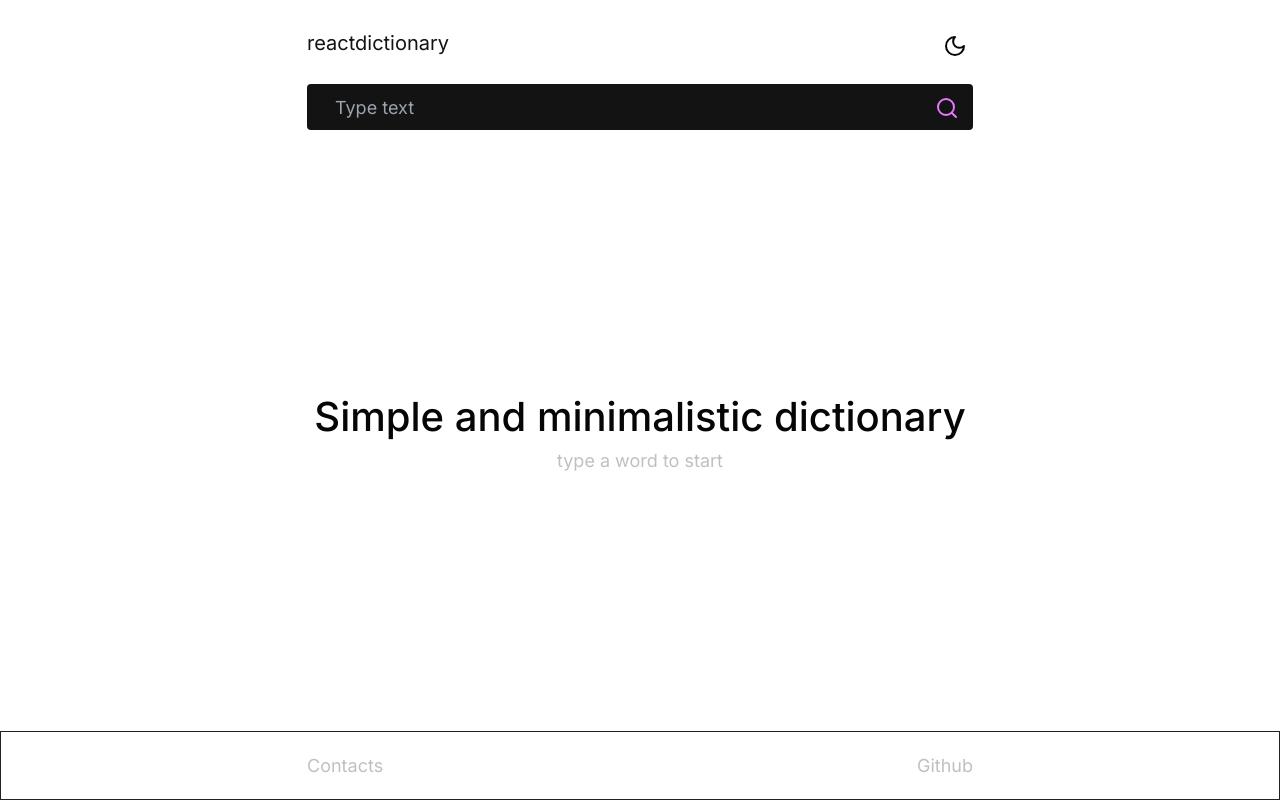
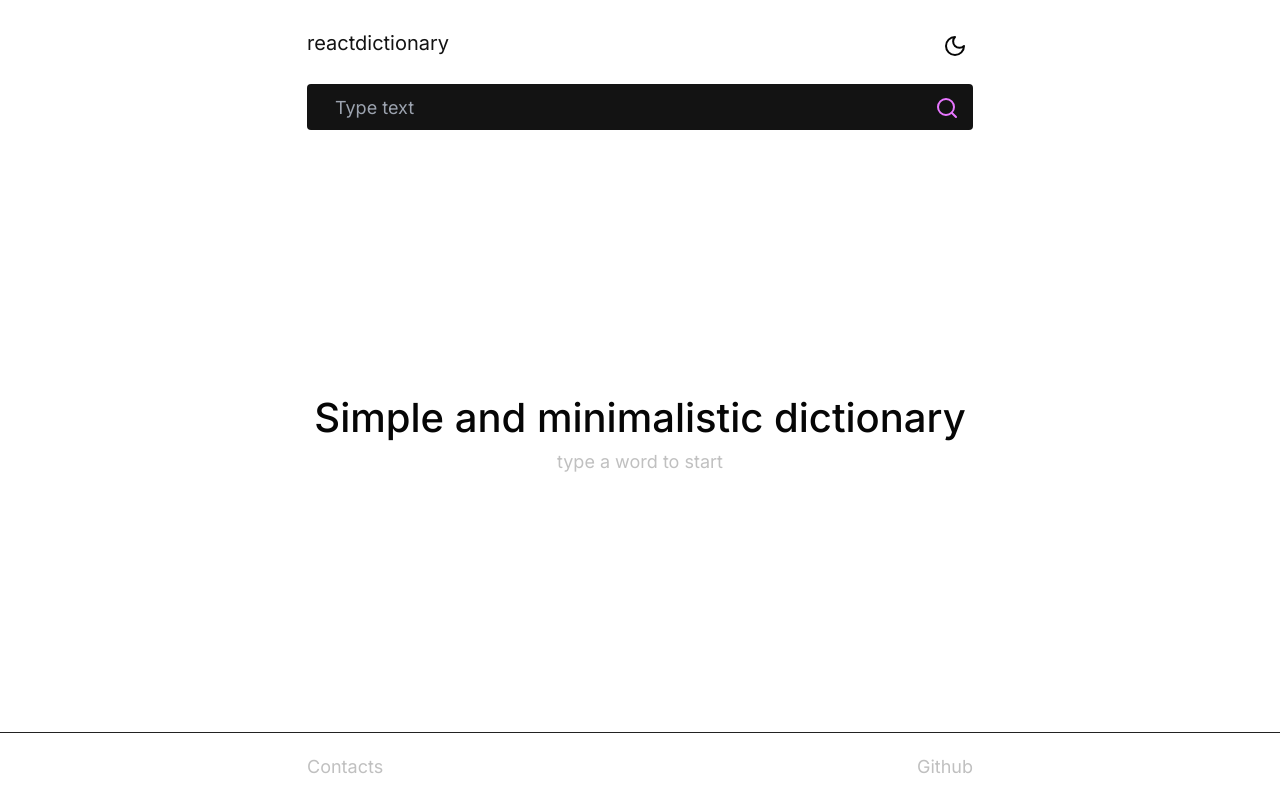
Before and after one commit to itsumiq/react-dictionary, a Next.js app: page / in a window 1280 px wide. Built offline with nearby package versions, Linux system fonts and the light colour scheme.

Commit message:
fix: border footer

```diff
--- a/src/shared/ui/layouts/Footer.tsx
+++ b/src/shared/ui/layouts/Footer.tsx
@@ -2,7 +2,7 @@ import Link from 'next/link';
 
 export const Footer = () => {
   return (
-    <ul className="border border-gray-600 py-5">
+    <ul className="border-t border-gray-600 py-5">
       <div className="m-[0_auto] flex w-[41.625rem] justify-between">
         <li>
           <Link href="/" className="text-2">
```
